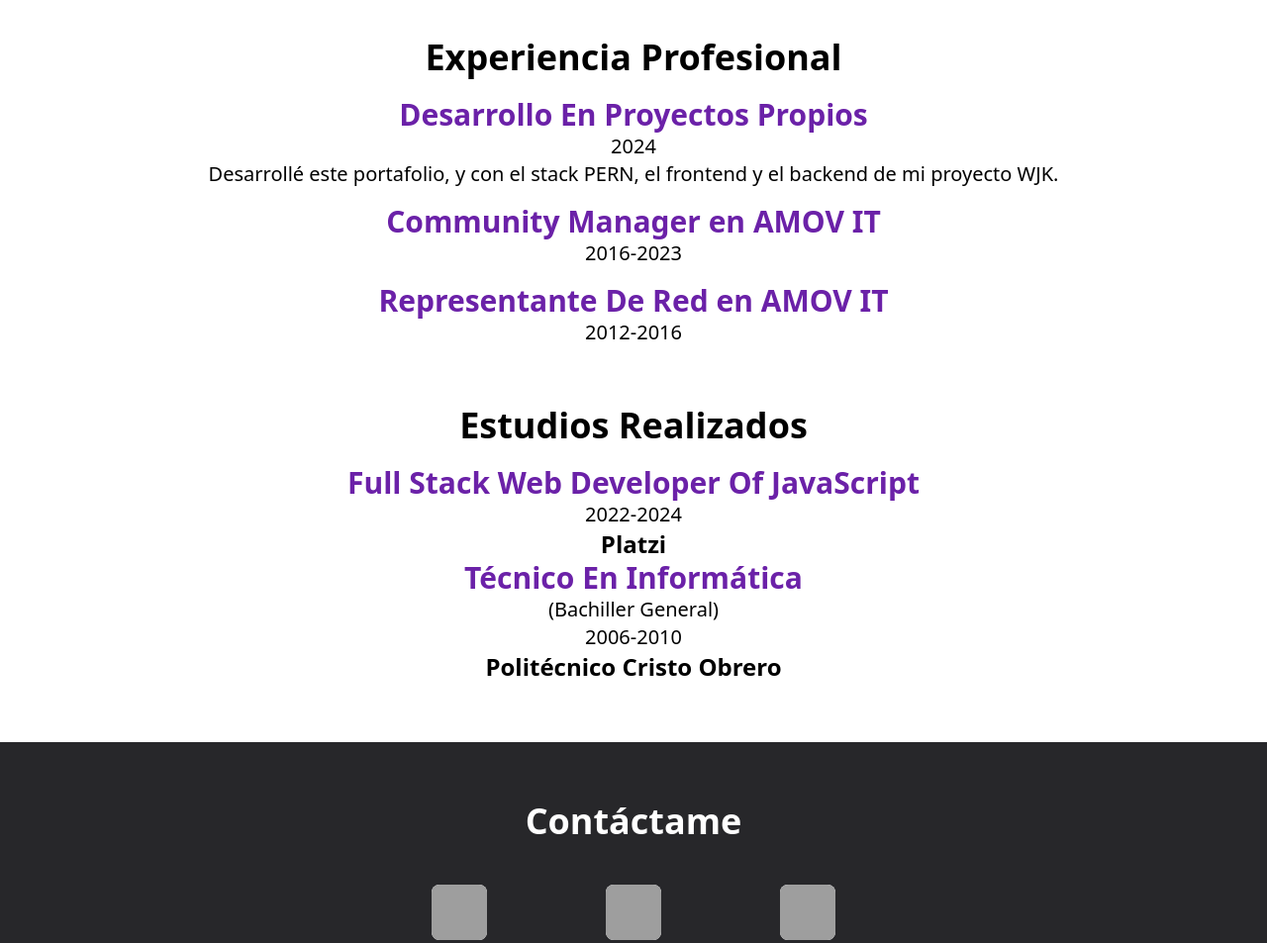
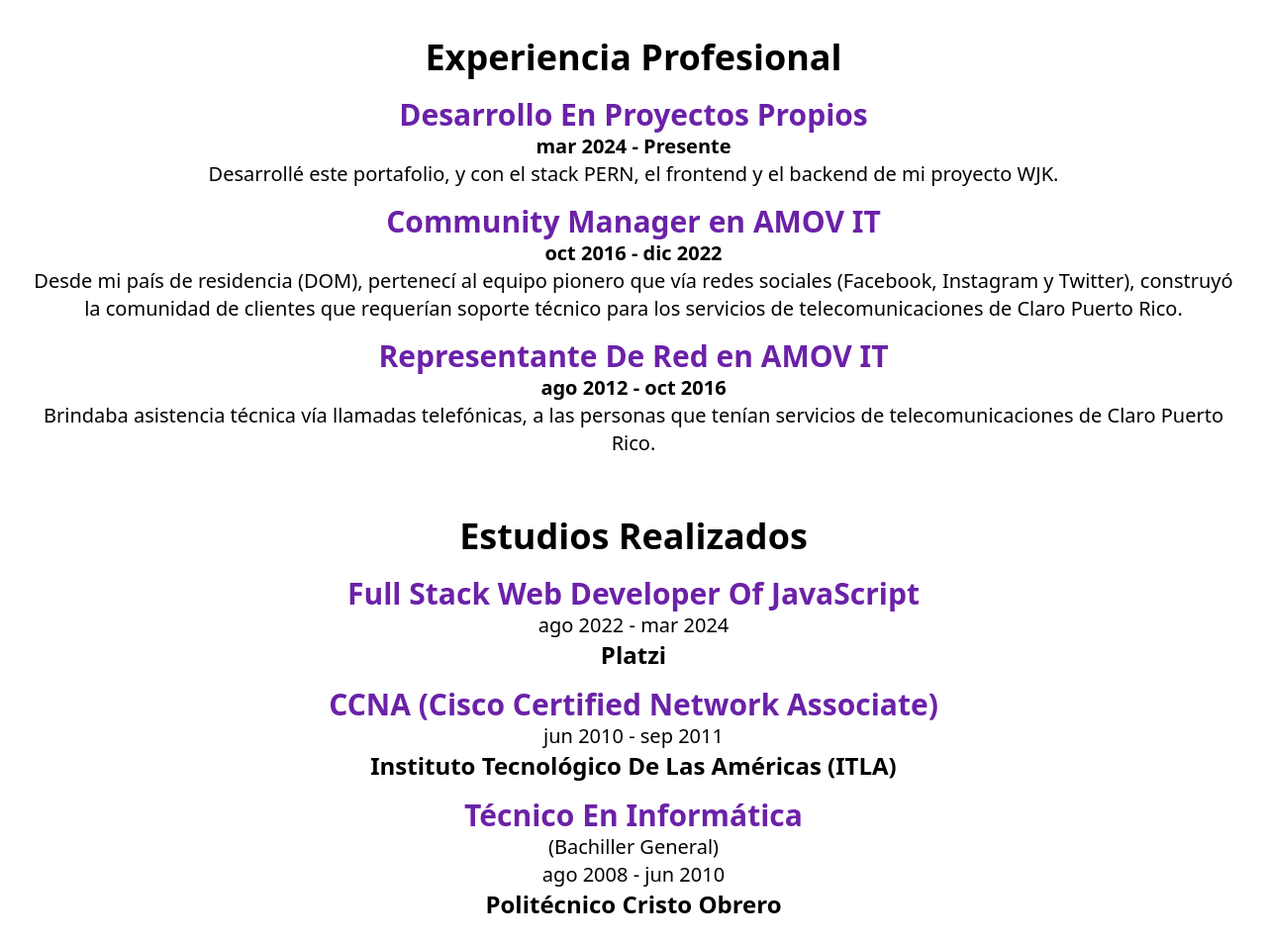
Before and after one commit to WDRoa/wdroa.dev, a website: page index.html in a window 1280 px wide. Shown: the part 3640-4593 px from the top of the page at 99% size. Drawn offline with nearby package versions, Linux system fonts and the light colour scheme; grey boxes are pictures that could not be loaded.

Commit message:
Se retocaron las secciones; Experiencia Profesional y Estudios Realizados.

```diff
--- a/index.html
+++ b/index.html
@@ -117,19 +117,25 @@
                 </figure>
                 <h2 class="text-4xl font-bold m-5">Experiencia Profesional</h2>
                 <h3 class="text-3xl font-bold text-purple-800">Desarrollo En Proyectos Propios</h3>
-                <p class="text-xl">2024</p>
+                <p class="text-xl"><strong>mar 2024 - Presente</strong></p>
                 <p class="text-xl mb-4">Desarrollé este portafolio, y con el stack PERN, el frontend y el backend de mi proyecto WJK.</p>
                 <h3 class="text-3xl font-bold text-purple-800">Community Manager en AMOV IT</h3>
-                <p class="text-xl mb-4">2016-2023</p>
+                <p class="text-xl"><strong>oct 2016 - dic 2022</strong></p>
+                <p class="text-xl mb-4">Desde mi país de residencia (DOM), pertenecí al equipo pionero que vía redes sociales (Facebook, Instagram y Twitter), construyó la comunidad de clientes que requerían soporte técnico para los servicios de telecomunicaciones de Claro Puerto Rico.
+                </p>
                 <h3 class="text-3xl font-bold text-purple-800">Representante De Red en AMOV IT</h3>
-                <p class="text-xl mb-10 ">2012-2016</p>
+                <p class="text-xl"><strong>ago 2012 - oct 2016</strong></p>
+                <p class="text-xl mb-10">Brindaba asistencia técnica vía llamadas telefónicas, a las personas que tenían servicios de telecomunicaciones de Claro Puerto Rico.</p>
                 <h2 class="text-4xl font-bold m-5">Estudios Realizados</h2>
                 <h3 class="text-3xl font-bold text-purple-800">Full Stack Web Developer Of JavaScript</h3>
-                <p class="text-xl">2022-2024</p>
-                <h4 class="font-bold text-2xl">Platzi</h4>
+                <p class="text-xl">ago 2022 - mar 2024</p>
+                <h4 class="font-bold text-2xl mb-4">Platzi</h4>
+                <h3 class="text-3xl font-bold text-purple-800">CCNA (Cisco Certified Network Associate)</h3>
+                <p class="text-xl">jun 2010 - sep 2011</p>
+                <h4 class="font-bold text-2xl mb-4">Instituto Tecnológico De Las Américas (ITLA)</h4>
                 <h3 class="text-3xl font-bold text-purple-800">Técnico En Informática</h3>
                 <p class="text-xl">(Bachiller General)</p>
-                <p class="text-xl">2006-2010</p>
+                <p class="text-xl">ago 2008 - jun 2010</p>
                 <h4 class="font-bold text-2xl pb-5">Politécnico Cristo Obrero</h4>
             </section>
         </main>
```
